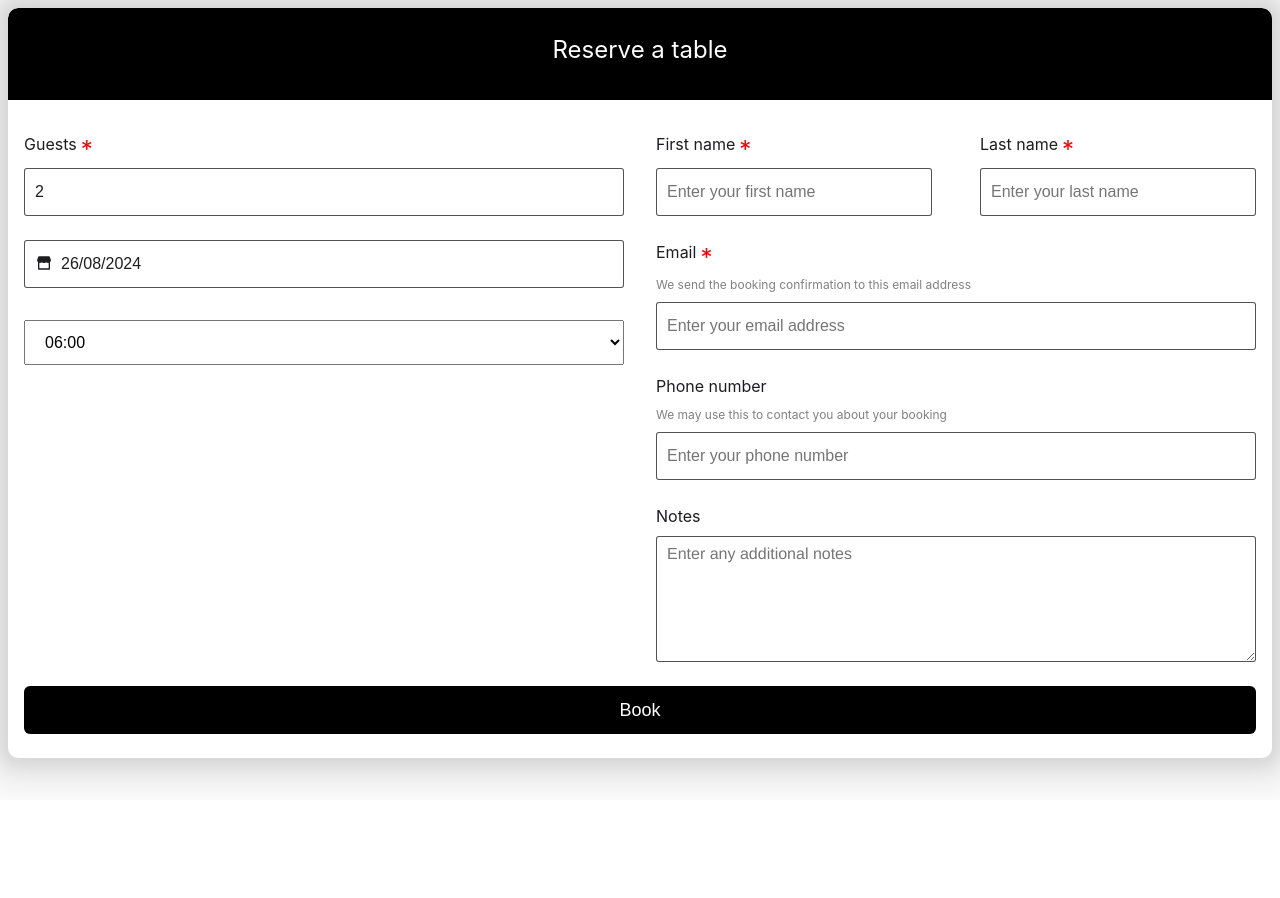
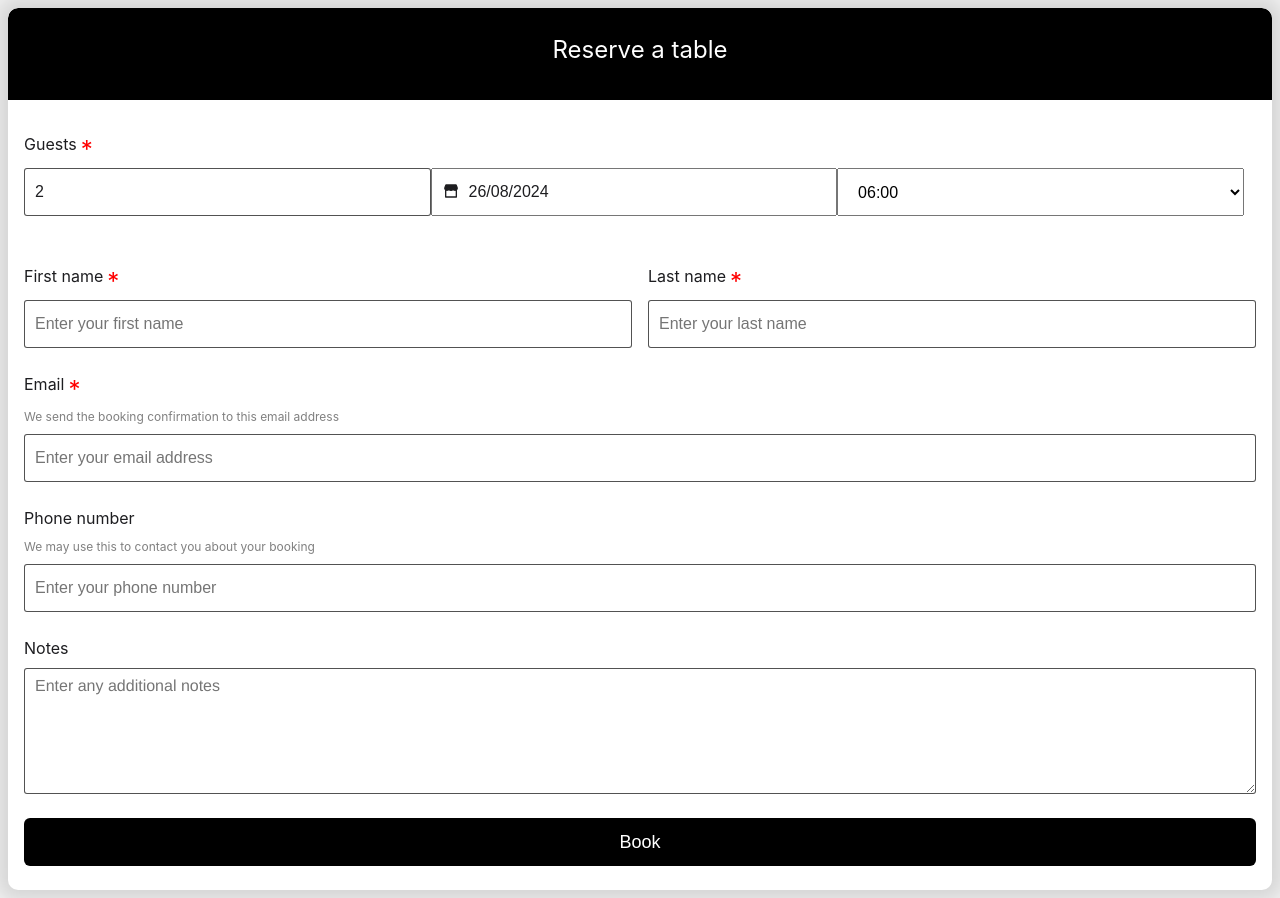
Before and after one commit to PMGH/rahui-widget-react, a React (Vite) app: page / in a window 1280 px wide. Before the commit the page ends 800 px from the top, so only its background shows below. Built offline with nearby package versions, Linux system fonts and the light colour scheme.

Commit message:
form css

```diff
--- a/src/components/form/form.scss
+++ b/src/components/form/form.scss
@@ -81,14 +81,25 @@
   }
   form {
     padding: 2rem 1rem 1.5rem;
-    .form__field__group {
+    .form-group-1 {
       display: flex;
-      @media screen and (min-width: 768px) {
-        gap: 2rem;
+      align-items: flex-end;
+      width: 100%;
+      margin-bottom: 3rem;
+      .form__field {
+        margin-bottom: 0;
+      }
+      .form__field,
+      .react-datepicker-wrapper,
+      .time-select {
+        width: 33%;
+      }
+      input,
+      select {
+        height: 48px;
       }
     }
-    .form-group-left,
-    .form-group-right {
+    .form-group-2 {
       display: flex;
       flex-direction: column;
       width: 100%;
@@ -162,17 +173,6 @@
   .muted {
     font-size: 0.75rem;
     color: grey;
-  }
-  .time-select-container {
-    display: flex;
-    flex-flow: row nowrap;
-    justify-content: center;
-    margin: 2rem 0;
-    gap: 1rem;
-    @media screen and (min-width: 768px) {
-      justify-content: flex-start;
-      margin-left: 1rem 0;
-    }
   }
   .time-select {
     width: 100%;
--- a/src/components/form/index.tsx
+++ b/src/components/form/index.tsx
@@ -81,8 +81,7 @@ const Form = ({
           name="widget-submission"
           value="true"
         ></input>
-        <div className="form__field__group">
-          <div className="form__field form-group-left">
+        <div className="form-group-1">
           <div className="form__field form__field__required">
             <div className="form__field__required">
               <label
@@ -124,10 +123,7 @@ const Form = ({
                     strokeLinejoin="round"
                     strokeWidth="4"
                   >
-                      <path
-                        strokeLinecap="round"
-                        d="M40.04 22v20h-32V22"
-                      ></path>
+                    <path strokeLinecap="round" d="M40.04 22v20h-32V22"></path>
                     <path
                       fill="#fff"
                       d="M5.842 13.777C4.312 17.737 7.263 22 11.51 22c3.314 0 6.019-2.686 6.019-6a6 6 0 0 0 6 6h1.018a6 6 0 0 0 6-6c0 3.314 2.706 6 6.02 6c4.248 0 7.201-4.265 5.67-8.228L39.234 6H8.845l-3.003 7.777Z"
@@ -151,7 +147,6 @@ const Form = ({
               value={formattedTodayDate}
             ></input>
           </div>
-            <div className="time-select-container">
           <Select
             id={timePickerId}
             name="booking[time]"
@@ -163,9 +158,8 @@ const Form = ({
             })}
           ></Select>
         </div>
-          </div>
 
-          <div className="form-group-right">
+        <div className="form-group-2">
           <section className="customer-details">
             <div className="form__field__group">
               <div className="form__field">
@@ -243,7 +237,6 @@ const Form = ({
             ></textarea>
           </div>
         </div>
-        </div>
 
         <button type="submit" disabled={widgetPreview}>
           {buttonText}
```
Lines whose indentation alone changed are shown as unchanged.
